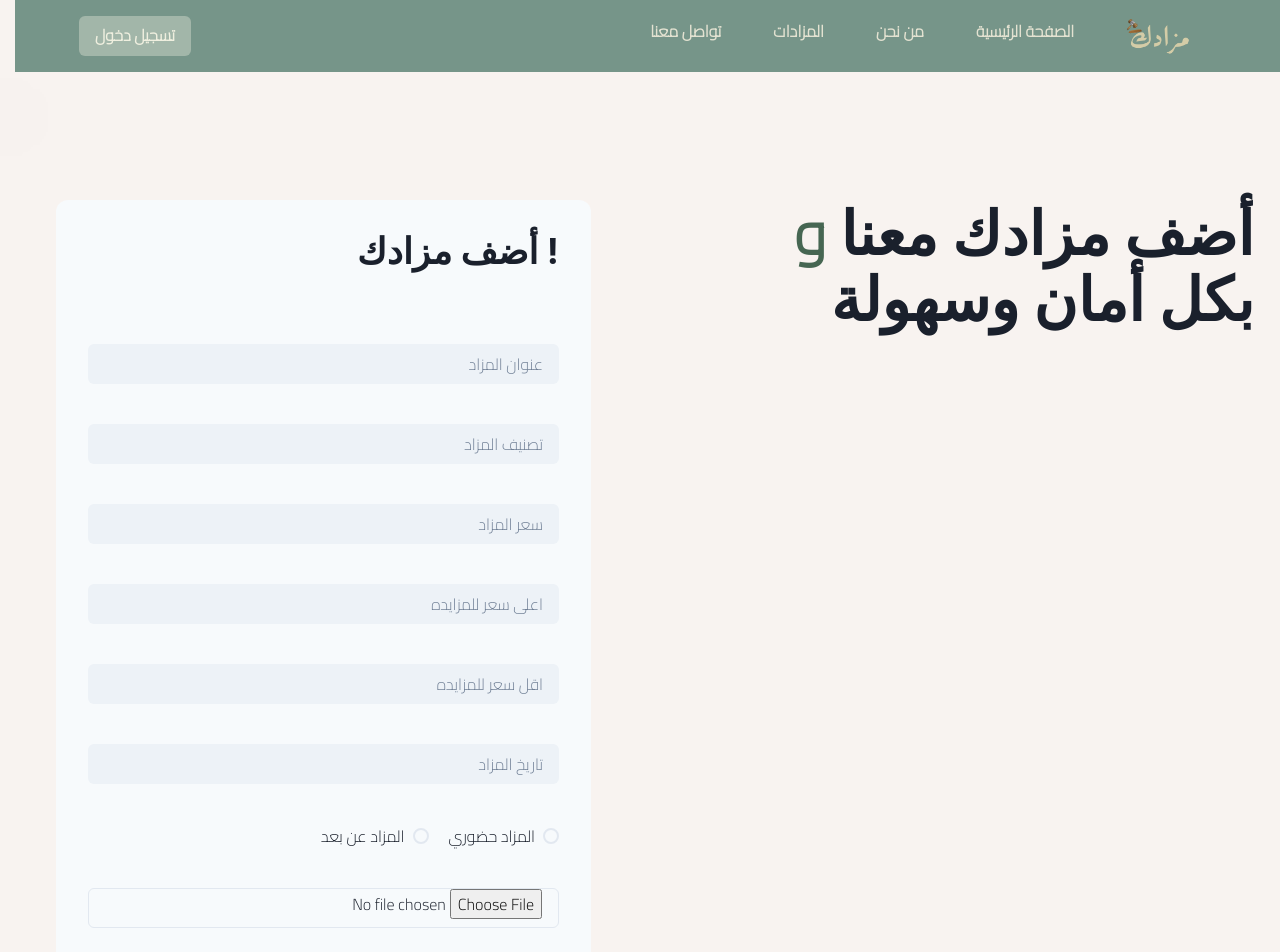
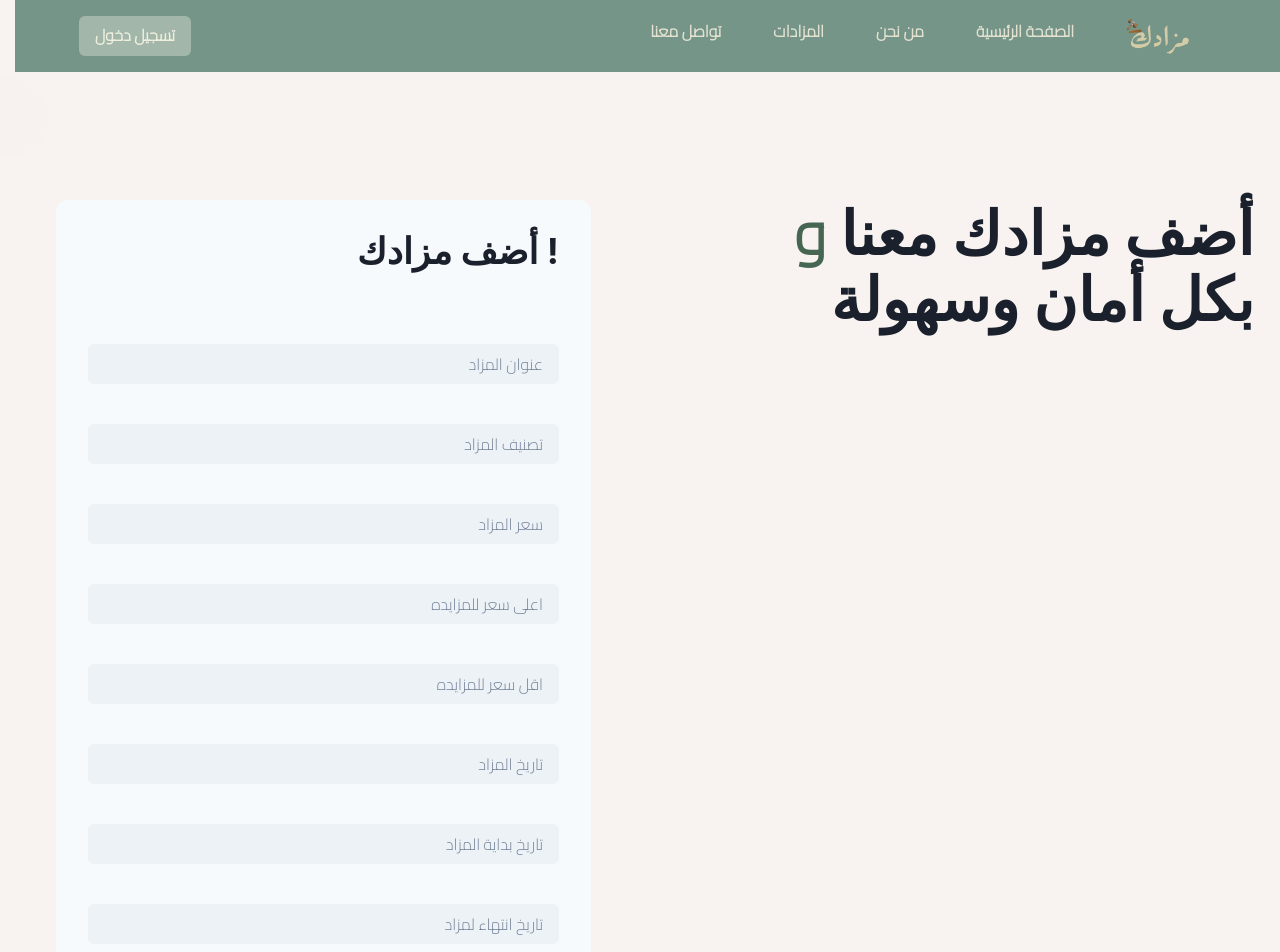
Before and after one commit to RashedSharahili/auctionProject, a React (Vite) app: page /FormAuction in a window 1280 px wide. Shown: the top 952 px of the page. Built offline with nearby package versions, Linux system fonts and the light colour scheme.

Commit message:
Some changes in FormAuction page

```diff
--- a/src/Components/FormAcution.tsx
+++ b/src/Components/FormAcution.tsx
@@ -192,6 +192,31 @@ import { useNavigate } from 'react-router-dom';
                     }}
                   />
 
+               <Input
+                onChange={(e) => setDateAuction(e.target.value)}
+
+                    placeholder="تاريخ بداية المزاد"
+                    bg={'gray.100'}
+                    border={0}
+                    color={'gray.500'}
+                    _placeholder={{
+                      color: 'gray.500',
+                    }}
+                  />
+
+                <Input
+                onChange={(e) => setDateAuction(e.target.value)}
+
+                    placeholder="تاريخ انتهاء لمزاد"
+                    bg={'gray.100'}
+                    border={0}
+                    color={'gray.500'}
+                    _placeholder={{
+                      color: 'gray.500',
+                    }}
+                  />
+
+
                 <RadioGroup defaultValue='2'>
                   <Stack spacing={5} direction='row'>
                     <Radio colorScheme='gray' value='false'>
```
